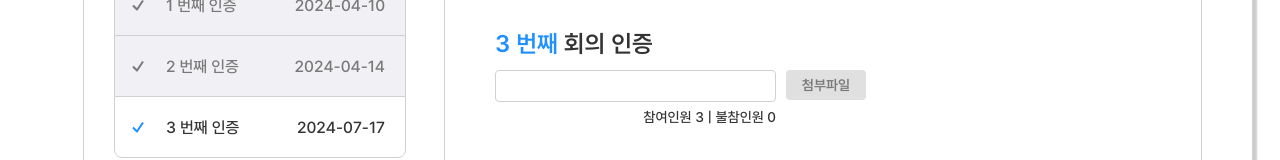
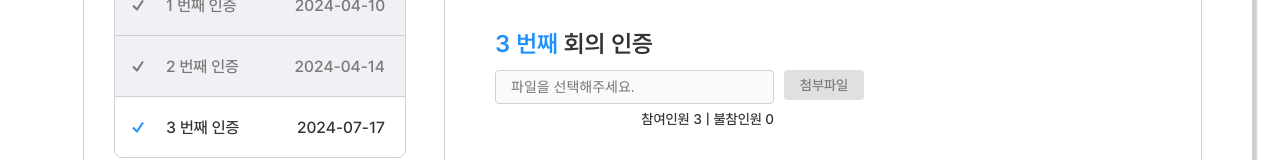
Before and after one commit to yezixx/SOLUX_LETS_IT_Frontend, a React (Vite) app: page /teamboard/manage in a window 1280 px wide. Shown: the part 501-661 px from the top of the page. Built offline with nearby package versions, Linux system fonts and the light colour scheme; no server answers; the HTML template or start-up script is replaced by a standard one.

Commit message:
Feat: 이미지 파일 첨부 기능 구현

```diff
--- a/src/Screen/Teamboard/ManageProj/AttendanceDetail/AttendanceDetail.jsx
+++ b/src/Screen/Teamboard/ManageProj/AttendanceDetail/AttendanceDetail.jsx
@@ -1,4 +1,4 @@
-import { useContext, useState } from "react";
+import { useContext, useRef, useState } from "react";
 import Button from "../../../../Components/Button/Button";
 import MemberItem from "../../../../Components/MemberItem/MemberItem";
 import { TeamDispatchContext, TeamStateContext } from "../../Teamboard";
@@ -11,18 +11,26 @@ const AttendanceDetail = () => {
   const { onSaveMeeting } = useContext(TeamDispatchContext);
   const [selectedMember, setSelectedMember] = useState();
   const [proofImage, setProofImage] = useState();
+  const [placeholder, setPlaceholder] = useState("파일을 선택해주세요.");
+  const imgRef = useRef();
 
   const onClickSave = () => {
     if (selectedMember && members.length - selectedMember.length < 1) {
       alert("참여인원은 1명 이상이어야 합니다.");
       return;
     }
+    if (!proofImage) {
+      alert("회의 인증 사진을 첨부해주세요.");
+      return;
+    }
     onSaveMeeting({
       date: new Date().toISOString().split("T")[0],
       nonParticipants: selectedMember ? selectedMember : [],
-      proofImages: "third_week.png",
+      proofImages: proofImage,
     });
     setSelectedMember(null);
+    setPlaceholder("파일을 선택해주세요.");
+    setProofImage(null);
   };
 
   const onClickMember = (userId) => {
@@ -35,6 +43,12 @@ const AttendanceDetail = () => {
     else setSelectedMember([userId]);
   };
 
+  const onChangeFile = () => {
+    const fileName = imgRef.current.files[0].name;
+    setProofImage(/*imgRef.current.files*/ fileName);
+    setPlaceholder(fileName);
+  };
+
   return (
     <div className={styles.attendanceDetail}>
       <div className={styles.attendanceDetail__container}>
@@ -43,9 +57,11 @@ const AttendanceDetail = () => {
         </div>
         <div className={styles.attendanceDetail__file}>
           <div className={styles.attendanceDetail__fileLabel}>
-            <div className={styles.attendanceDetail__fileName}>
-              {proofImage}
-            </div>
+            <input
+              placeholder={placeholder}
+              disabled
+              className={styles.attendanceDetail__fileName}
+            />
             <div className={styles.attendanceDetail__countLabel}>
               참여인원{" "}
               {selectedMember
@@ -54,7 +70,14 @@ const AttendanceDetail = () => {
               | 불참인원 {selectedMember ? selectedMember.length : 0}
             </div>
           </div>
-          <Button text="첨부파일" type="SEC_80x30" />
+          <label htmlFor="input_img">첨부파일</label>
+          <input
+            type="file"
+            id="input_img"
+            ref={imgRef}
+            onChange={onChangeFile}
+            accept="image/*"
+          />
         </div>
         <div className={styles.attendanceDetail__list}>
           <div className={styles.attendanceDetail__listLabel}>불참한 팀원</div>
--- a/src/Screen/Teamboard/ManageProj/AttendanceDetail/AttendanceDetail.module.css
+++ b/src/Screen/Teamboard/ManageProj/AttendanceDetail/AttendanceDetail.module.css
@@ -35,11 +35,42 @@
   gap: 10px;
 }
 
+.attendanceDetail__file > input[type="file"] {
+  display: none;
+}
+
+.attendanceDetail__file > label {
+  /*크기*/
+  width: 80px;
+  height: 30px;
+  /*테두리*/
+  border-radius: 4px;
+  /*배경색*/
+  background-color: var(--select-color);
+  /*텍스트*/
+  font-size: 14px;
+  color: var(--text-color2);
+  /*내부 배치*/
+  display: flex;
+  align-items: center;
+  justify-content: center;
+  &:hover {
+    background-color: var(--line-color);
+  }
+}
+
 .attendanceDetail__fileLabel {
   /*배치*/
   display: flex;
   flex-direction: column;
   gap: 5px;
+}
+
+.attendanceDetail__fileLabel > input {
+  width: 260px;
+  overflow: hidden;
+  white-space: nowrap;
+  text-overflow: ellipsis;
 }
 
 .attendanceDetail__fileName {
```
